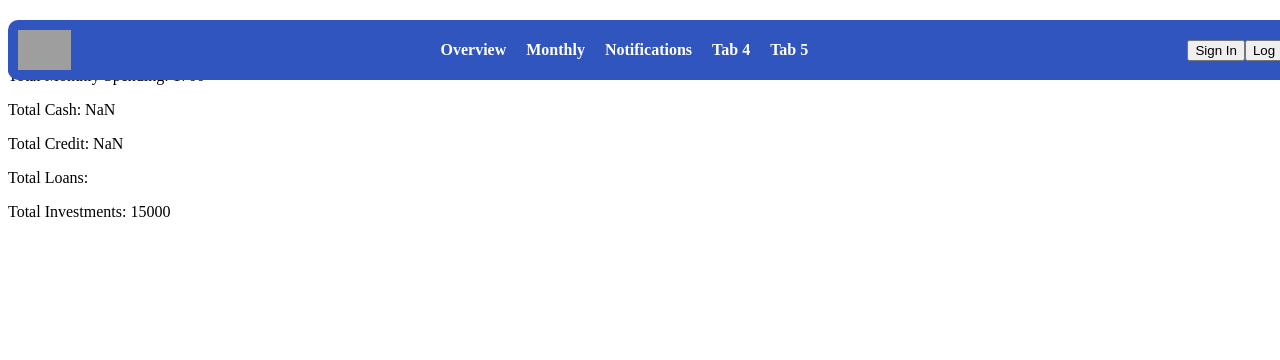
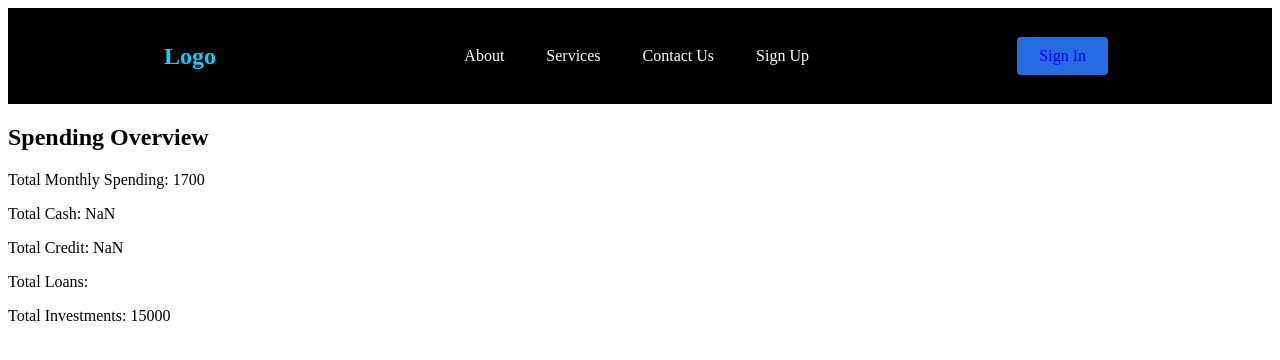
Before and after one commit to Dantallope/BigBoiBudgeting, a React (Create React App) app: page / in a window 1280 px wide. Shown: the top 360 px of the page. Built offline with nearby package versions, Linux system fonts and the light colour scheme; grey boxes are pictures that could not be loaded.

Commit message:
remade navbar with routing still has problem navigating to route or import from pages

```diff
--- a/package.json
+++ b/package.json
@@ -12,7 +12,10 @@
     "nodemon": "^2.0.20",
     "react": "^18.2.0",
     "react-dom": "^18.2.0",
+    "react-icons": "^4.7.1",
+    "react-router-dom": "^6.8.2",
     "react-scripts": "5.0.1",
+    "styled-components": "^5.3.6",
     "web-vitals": "^2.1.4"
   },
   "scripts": {
--- a/src/App.js
+++ b/src/App.js
@@ -1,13 +1,25 @@
 import React from 'react';
-import AppNavBar from './navBar.js';
-import AppSpendingOverview from './overview.js'
+import './css/App.css'
+import NavBar from './NavBar';
+import { BrowserRouter as Router, Routes, Route } from 'react-router-dom';
+import AppSpendingOverview from './overview.js';
+import Home from './pages'
+import About from './pages/about';
+import Services from './pages/services';
+
+
 
 function App() {
   return (
-    <div>
-      <AppNavBar />
+    <Router>
+      <NavBar />
+        <Routes>
+          <Route path='/' exact component = { Home } />
+          <Route path='/about' component = { About } />
+          <Route path='/services' component = { Services } />
+        </Routes>
       <AppSpendingOverview />
-    </div>
+    </Router>
   );
 }
 
--- /dev/null
+++ b/src/NavBar/NavBarElements.js
@@ -0,0 +1,80 @@
+import styled from 'styled-components';
+import { NavLink as Link } from 'react-router-dom';
+import { FaBars } from 'react-icons/fa';
+
+export const Nav = styled.nav `
+  background: #000;
+  height: 80px;
+  display: flex;
+  justify-content: space-between;
+  padding: 0.5rem calc((100vw - 1000px) / 2);
+  z-index: 10;
+`
+
+export const NavLink = styled(Link)`
+  color: #fff;
+  display: flex;
+  align-items: center;
+  text-decoration: none;
+  padding: 0rem 1rem;
+  height: 100%;
+  cursor: pointer;
+  margin-right: 10px;
+
+  &.active {
+    color: #15cdfc;
+  }
+`
+
+
+export const Bars = styled(FaBars) `
+  display: none;
+  color: #fff;
+
+  @media screen and (max-width: 760px) {
+    display: block;
+    position: absolute;
+    top: 0;
+    right: 0;
+    transform: translate(-100%, 75%);
+    font-size: 1.8rem;
+    cursor: pointer;
+  }
+`
+
+export const NavMenu = styled.div `
+  display: flex;
+  align-items: center;
+  margin-right: -24px;
+
+  @media screen and (max-width: 768px) {
+    display: none;
+  }
+`
+export const NavBtn = styled.nav `
+  display: flex;
+  align-items: center;
+  margin-right: 24px;
+
+  @media screen and (max-width: 768px) {
+    display: none;
+  }
+`
+
+export const NavBtnLink = styled(Link) `
+  border-radius:4px;
+  background:#256ce1;
+  padding: 10px 22px;
+  color:#fff
+  border:none;
+  outline:none;
+  cursor:pointer;
+  transition: all 0.2s ease-in-out;
+  text-decoration:none;
+
+  &:hover {
+    transition: all 0.2s ease-in-out;
+    background:#256ce1;
+    color:#010606;
+  }
+`
--- /dev/null
+++ b/src/NavBar/index.js
@@ -0,0 +1,42 @@
+import React from 'react'
+import {
+    Nav,
+    NavLink,
+    Bars,
+    NavMenu,
+    NavBtn,
+    NavBtnLink
+} from './NavBarElements';
+
+const NavBar = () => {
+  return (
+    <>
+        <Nav>
+            <NavLink to = "/">
+                {/* <img src="" alt=""/> */}
+                <h1>Logo</h1>
+            </NavLink>
+            <Bars />
+            <NavMenu>
+                <NavLink to="/about" activeStyle>
+                    About
+                </NavLink>
+                <NavLink to="/services" activeStyle>
+                    Services
+                </NavLink>
+                <NavLink to="/contact-Us" activeStyle>
+                    Contact Us
+                </NavLink>
+                <NavLink to="/sign-up" activeStyle>
+                    Sign Up
+                </NavLink>
+            </NavMenu>
+        <NavBtn>
+            <NavBtnLink to='/signin'>Sign In</NavBtnLink>
+        </NavBtn>
+        </Nav>
+    </>
+  )
+}
+
+export default NavBar;
--- a/src/css/App.css
+++ b/src/css/App.css
@@ -1,38 +1 @@
-.App {
-  text-align: center;
-}
-
-.App-logo {
-  height: 40vmin;
-  pointer-events: none;
-}
-
-@media (prefers-reduced-motion: no-preference) {
-  .App-logo {
-    animation: App-logo-spin infinite 20s linear;
-  }
-}
-
-.App-header {
-  background-color: #282c34;
-  min-height: 100vh;
-  display: flex;
-  flex-direction: column;
-  align-items: center;
-  justify-content: center;
-  font-size: calc(10px + 2vmin);
-  color: white;
-}
-
-.App-link {
-  color: #61dafb;
-}
-
-@keyframes App-logo-spin {
-  from {
-    transform: rotate(0deg);
-  }
-  to {
-    transform: rotate(360deg);
-  }
-}
+/* feel free to change the font and stuff here  */
--- a/src/navBar.js
+++ /dev/null
@@ -1,60 +0,0 @@
-import React from 'react';
-import './css/navBar.css';
-
-function NavBar() {
-  return (
-    <nav className="navbar">
-      <div className="navbar-logo">
-        <img src="/path/to/logo.png" alt="Logo" />
-      </div>
-      <ul className="navbar-menu">
-        <li className="navbar-item">
-          <a href="#" className="navbar-link">Overview</a>
-          <ul className="navbar-dropdown">
-            <li><a href="#">Option 1</a></li>
-            <li><a href="#">Option 2</a></li>
-            <li><a href="#">Option 3</a></li>
-          </ul>
-        </li>
-        <li className="navbar-item">
-          <a href="#" className="navbar-link">Monthly</a>
-          <ul className="navbar-dropdown">
-            <li><a href="#">Option 1</a></li>
-            <li><a href="#">Option 2</a></li>
-            <li><a href="#">Option 3</a></li>
-          </ul>
-        </li>
-        <li className="navbar-item">
-          <a href="#" className="navbar-link">Notifications</a>
-          <ul className="navbar-dropdown">
-            <li><a href="#">Option 1</a></li>
-            <li><a href="#">Option 2</a></li>
-            <li><a href="#">Option 3</a></li>
-          </ul>
-        </li>
-        <li className="navbar-item">
-          <a href="#" className="navbar-link">Tab 4</a>
-          <ul className="navbar-dropdown">
-            <li><a href="#">Option 1</a></li>
-            <li><a href="#">Option 2</a></li>
-            <li><a href="#">Option 3</a></li>
-          </ul>
-        </li>
-        <li className="navbar-item">
-          <a href="#" className="navbar-link">Tab 5</a>
-          <ul className="navbar-dropdown">
-            <li><a href="#">Option 1</a></li>
-            <li><a href="#">Option 2</a></li>
-            <li><a href="#">Option 3</a></li>
-          </ul>
-        </li>
-      </ul>
-      <div className="navbar-auth">
-        <button className="navbar-signin">Sign In</button>
-        <button className="navbar-login">Log In</button>
-      </div>
-    </nav>
-  );
-}
-
-export default NavBar;
--- /dev/null
+++ b/src/pages/about.js
@@ -0,0 +1,11 @@
+import React from 'react'
+
+const About = () => {
+  return (
+    <div style = {{display:'flex',justifyContent:'center', alignContent:'center',height:'90vh'}}>
+        <h1>About</h1>
+    </div>
+  )
+}
+
+export default About
--- /dev/null
+++ b/src/pages/index.js
@@ -0,0 +1,11 @@
+import React from 'react'
+
+const Home = () => {
+  return (
+    <div style = {{display:'flex',justifyContent:'center', alignContent:'center',height:'90vh'}}>
+        <h1>Home</h1>
+    </div>
+  )
+}
+
+export default Home
--- /dev/null
+++ b/src/pages/services.js
@@ -0,0 +1,11 @@
+import React from 'react'
+
+const Services = () => {
+  return (
+    <div style = {{display:'flex',justifyContent:'center', alignContent:'center',height:'90vh'}}>
+        <h1>Services</h1>
+    </div>
+  )
+}
+
+export default Services
```
Also changed, not shown: 1 other file (tests, documents, lock files or other folders).
